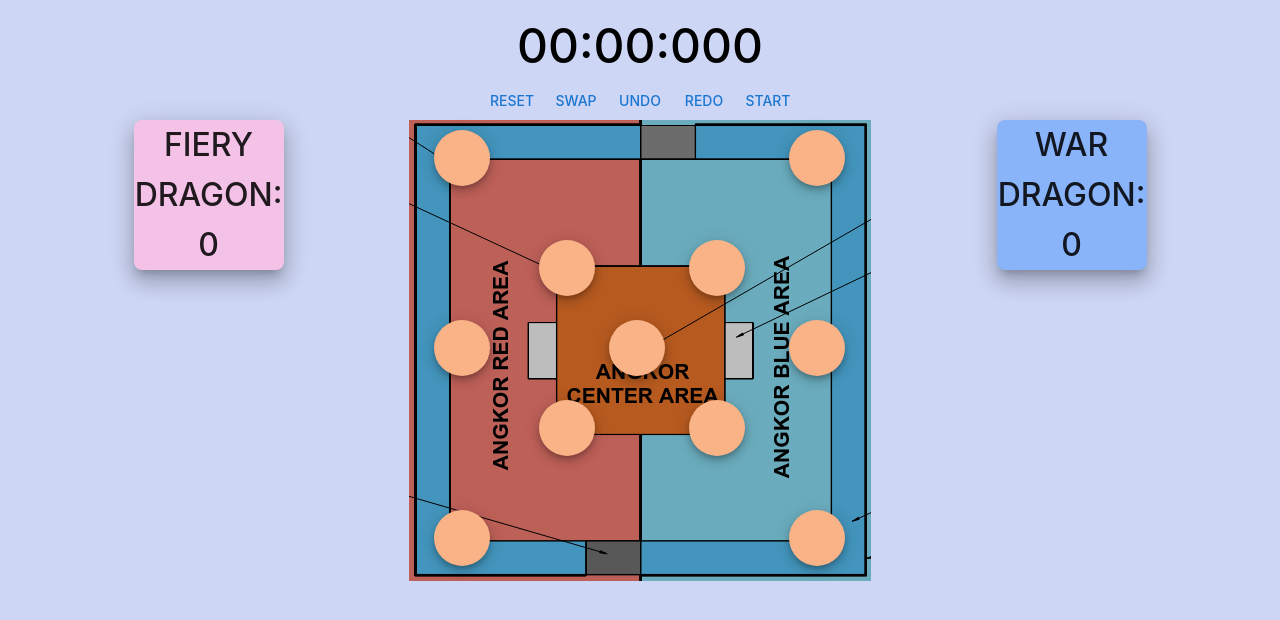
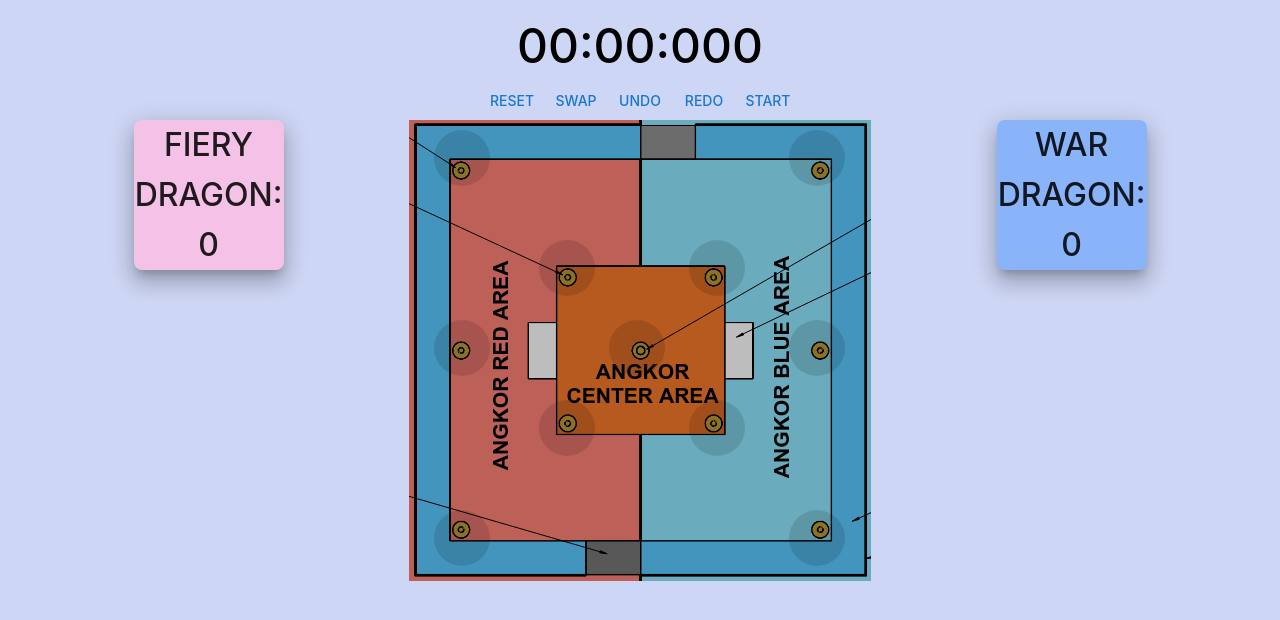
Before and after one commit to nc108x/2023-scoreboard, a React (Create React App) app: page / in a window 1280 px wide. Shown: the top 620 px of the page. Built offline with nearby package versions, Linux system fonts and the light colour scheme.

Commit message:
Attempt to refactor states and try to detect great victory

```diff
--- a/src/App.js
+++ b/src/App.js
@@ -1,4 +1,4 @@
-import { useState } from "react";
+import { useState, useRef } from "react";
 import Grid from "@mui/material/Grid";
 
 import theme from "./Theme.js";
@@ -8,22 +8,38 @@ import Gamefield from "./components/Gamefield.js";
 import Info from "./components/Info.js";
 import ControlPanel from "./components/ControlPanel.js";
 
+const empty_poles = Array(11).fill(["empty"]);
+
 function App() {
-  const [poles, setPoles] = useState(Array(11).fill(Array(1).fill("empty")));
+  /* const [poles, setPoles] = useState(default_poles); */
+  /**/
+  /* const [history, setHistory] = useState([default_poles]); */
+  /* const [pointInTime, setPointInTime] = useState(-1); */
+  /**/
+  /* const [redDragon, setRedDragon] = useState("FIERY"); */
+  /* const [blueDragon, setBlueDragon] = useState("WAR"); */
+  /**/
+  /* const redScore = useRef(0); */
+  /* const blueScore = useRef(0); */
+  /**/
+  /* const winner = useRef(null); */
 
-  const [history, setHistory] = useState(
-    Array(1).fill(Array(11).fill(Array(1).fill("empty")))
-  );
+  const [gameState, setGameState] = useState({
+    state: "IDLE",
+    startTime: Date.now(),
+    countdownAmt: 0,
+  });
+
+  const [poles, setPoles] = useState(empty_poles);
   const [pointInTime, setPointInTime] = useState(-1);
+  const history = useRef([empty_poles]);
 
   const [redDragon, setRedDragon] = useState("FIERY");
   const [blueDragon, setBlueDragon] = useState("WAR");
 
-  const [timerState, setTimerState] = useState({
-    state: "IDLE",
-    startTime: Date.now(),
-    countdownAmt: 0,
-  });
+  const redScore = useRef(0);
+  const blueScore = useRef(0);
+  const winner = useRef(null);
 
   function scoreHandler(e, pole_no, color) {
     /* to prevent right click menu from showing up */
@@ -31,25 +47,39 @@ function App() {
     let temp = [...poles];
     temp[pole_no] = [...poles[pole_no], color];
     setPoles(temp);
+    console.log(temp);
 
     /* update the timeline so that undo will work as intended */
     /* when a new ring is added, prune the future and set the current point in time to be the present */
-    setHistory([...history.slice(0, history.length + pointInTime + 1), temp]);
+    /* setHistory([...history.slice(0, history.length + pointInTime + 1), temp]); */
+    history.current = [
+      ...history.current.slice(0, history.current.length + pointInTime + 1),
+      temp,
+    ];
     setPointInTime(-1);
   }
 
   function resetHandler() {
-    setPoles(Array(11).fill(Array(1).fill("empty")));
-    setHistory(Array(1).fill(Array(11).fill(Array(1).fill("empty"))));
+    setPoles(empty_poles);
+    /* setHistory(Array(1).fill(Array(11).fill(Array(1).fill("empty")))); */
+    history.current = [empty_poles];
     setPointInTime(-1);
-    setTimerState({
+    /* setTimerState({ */
+    /*   state: "IDLE", */
+    /*   startTime: Date.now(), */
+    /*   countdownAmt: 0, */
+    /* }); */
+    setGameState({
       state: "IDLE",
       startTime: Date.now(),
       countdownAmt: 0,
     });
+    winner.current = null;
   }
 
   function swapDragons() {
+    /* setRedDragon(redDragon == "FIERY" ? "WAR" : "FIERY"); */
+    /* setBlueDragon(blueDragon == "FIERY" ? "WAR" : "FIERY"); */
     setRedDragon(redDragon == "FIERY" ? "WAR" : "FIERY");
     setBlueDragon(blueDragon == "FIERY" ? "WAR" : "FIERY");
   }
@@ -58,12 +88,13 @@ function App() {
   /* since history.at(-1) corresponds to the newest entry in the stack */
   /* pointInTime should never be positive */
   function undo() {
-    if (Math.abs(pointInTime) == history.length) {
+    console.log(history.current);
+    if (Math.abs(pointInTime) == history.current.length) {
       console.log("CAN'T UNDO ANY FURTHER");
       return;
     }
     setPointInTime(pointInTime - 1);
-    setPoles(history.at(pointInTime - 1));
+    setPoles(history.current.at(pointInTime - 1));
   }
 
   function redo() {
@@ -72,29 +103,53 @@ function App() {
       return;
     }
     setPointInTime(pointInTime + 1);
-    setPoles(history.at(pointInTime + 1));
+    setPoles(history.current.at(pointInTime + 1));
+  }
+
+  function checkEndgame(topRings) {
+    const redWinCon = topRings.slice(0, 8);
+    const blueWinCon = topRings.slice(3, 11);
+
+    /* console.log(redWinCon); */
+    /* console.log(blueWinCon); */
+
+    if (redWinCon.every((currVal) => currVal == "red")) {
+      console.log("RED GREAT VICTORY");
+      winner.current = redDragon;
+    } else if (blueWinCon.every((currVal) => currVal == "blue")) {
+      console.log("BLUE GREAT VICTORY");
+      winner.current = blueDragon;
+    } else {
+      console.log("KEEP PLAYING NERD");
+      winner.current = null;
+    }
   }
 
   function checkScore() {
-    let type1 = [0, 1, 2, 8, 9, 10];
-    let type2 = [3, 4, 6, 7];
+    const type1 = [0, 1, 2, 8, 9, 10];
+    const type2 = [3, 4, 6, 7];
     /* let type3 = 5; */
 
-    let redScore = 0;
-    let blueScore = 0;
+    let redScore_t = 0;
+    let blueScore_t = 0;
+
+    let topRings = [];
 
     for (let i = 0; i < poles.length; i++) {
-      console.log("Pole " + i + " " + poles[i].at(-1));
+      /* console.log("Pole " + i + " " + poles[i].at(-1)); */
 
-      let targetTeam = poles[i].at(-1);
+      topRings[i] = poles[i].at(-1);
       let scoreIncrease = 0;
 
-      if (targetTeam == "empty") {
+      if (topRings[i] == "empty") {
         continue;
       }
 
       if (type1.includes(i)) {
-        if ((i < 5 && targetTeam == "blue") || (i > 5 && targetTeam == "red")) {
+        if (
+          (i < 5 && topRings[i] == "blue") ||
+          (i > 5 && topRings[i] == "red")
+        ) {
           scoreIncrease = 25;
         } else {
           scoreIncrease = 10;
@@ -105,21 +160,38 @@ function App() {
         scoreIncrease = 70;
       }
 
-      if (targetTeam == "red") {
-        redScore += scoreIncrease;
+      if (topRings[i] == "red") {
+        redScore_t += scoreIncrease;
       } else {
-        blueScore += scoreIncrease;
+        blueScore_t += scoreIncrease;
       }
     }
 
-    console.log([redScore, blueScore]);
-    console.log(history);
-    console.log(pointInTime);
-    return [redScore, blueScore];
+    /* console.log([redScore_t, blueScore_t]); */
+    /* console.log(history); */
+    /* console.log(pointInTime); */
+
+    checkEndgame(topRings);
+
+    return [redScore_t, blueScore_t];
   }
 
   /* update score */
-  const [redScore, blueScore] = checkScore();
+
+  const [temp1, temp2] = checkScore();
+  redScore.current = temp1;
+  blueScore.current = temp2;
+  /* if (winner.current == null) { */
+  /*   const [temp1, temp2] = checkScore(); */
+  /*   redScore.current = temp1; */
+  /*   blueScore.current = temp2; */
+  /* } else if (timerState.state != "END") { */
+  /*   setTimerState({ */
+  /*     state: "END", */
+  /*     startTime: timerState.startTime, */
+  /*     countdownAmt: timerState.countdownAmt, */
+  /*   }); */
+  /* } */
 
   return (
     <>
@@ -136,8 +208,8 @@ function App() {
               swapDragons={swapDragons}
               undo={undo}
               redo={redo}
-              timerState={timerState}
-              setTimerState={setTimerState}
+              timerState={gameState}
+              setTimerState={setGameState}
             />
           </Grid>
 
@@ -148,15 +220,27 @@ function App() {
             sx={{ position: "relative", height: "462px" }}
           >
             <Grid item>
-              <Info score={redScore} dragonName={redDragon} color="red" />
+              <Info
+                score={redScore.current}
+                dragonName={redDragon}
+                color="red"
+              />
             </Grid>
 
             <Grid item>
-              <Gamefield poles={poles} scoreHandler={scoreHandler} />
+              <Gamefield
+                poles={poles}
+                scoreHandler={scoreHandler}
+                disabled={gameState.state != "GAME"}
+              />
             </Grid>
 
             <Grid item>
-              <Info score={blueScore} dragonName={blueDragon} color="blue" />
+              <Info
+                score={blueScore.current}
+                dragonName={blueDragon}
+                color="blue"
+              />
             </Grid>
           </Grid>
         </Grid>
--- a/src/components/ControlPanel.js
+++ b/src/components/ControlPanel.js
@@ -49,15 +49,50 @@ export default function ControlPanel({
           startTime: Date.now(),
           countdownAmt: THREE_MINS,
         });
+        /* timerState.current = { */
+        /*   state: "GAME", */
+        /*   startTime: Date.now(), */
+        /*   countdownAmt: THREE_MINS, */
+        /* }; */
 
         console.log("GO TO GAME");
         break;
+
       case "GAME":
+        /* setTimerState({ */
+        /*   state: "IDLE", */
+        /*   startTime: Date.now(), */
+        /*   countdownAmt: STOP, */
+        /* }); */
+        /**/
+        /* console.log("GO TO IDLE"); */
+
+        setTimerState({
+          state: "END",
+          startTime: Date.now(),
+          countdownAmt: STOP,
+        });
+        /* timerState.current = { */
+        /*   state: "END", */
+        /*   startTime: Date.now(), */
+        /*   countdownAmt: STOP, */
+        /* }; */
+
+        console.log("GO TO STOP");
+        break;
+
+      case "STOP":
         setTimerState({
           state: "IDLE",
           startTime: Date.now(),
           countdownAmt: STOP,
         });
+
+        /* timerState.current = { */
+        /*   state: "IDLE", */
+        /*   startTime: Date.now(), */
+        /*   countdownAmt: STOP, */
+        /* }; */
 
         console.log("GO TO IDLE");
         break;
@@ -76,6 +111,12 @@ export default function ControlPanel({
           countdownAmt: ONE_MIN,
         });
 
+        /* timerState.current = { */
+        /*   state: "PREP", */
+        /*   startTime: Date.now(), */
+        /*   countdownAmt: ONE_MIN, */
+        /* }; */
+
         console.log("GOING FROM IDLE TO PREP");
         break;
 
@@ -86,6 +127,12 @@ export default function ControlPanel({
           startTime: Date.now(),
           countdownAmt: STOP,
         });
+
+        /* timerState.current = { */
+        /*   state: "IDLE", */
+        /*   startTime: Date.now(), */
+        /*   countdownAmt: STOP, */
+        /* }; */
 
         console.log("GOING FROM PREP/GAME TO IDLE");
         break;
--- a/src/components/Gamefield.js
+++ b/src/components/Gamefield.js
@@ -1,6 +1,6 @@
 import Pole from "./Pole.js";
 
-export default function Gamefield({ poles, scoreHandler }) {
+export default function Gamefield({ poles, scoreHandler, disabled }) {
   return (
     <>
       <div className="gamefield">
@@ -8,18 +8,21 @@ export default function Gamefield({ poles, scoreHandler }) {
           <Pole
             pos={10}
             rings={poles[0]}
+            disabled={disabled}
             redScoreHandler={(e) => scoreHandler(e, 0, "red")}
             blueScoreHandler={(e) => scoreHandler(e, 0, "blue")}
           />
           <Pole
             pos={200}
             rings={poles[1]}
+            disabled={disabled}
             redScoreHandler={(e) => scoreHandler(e, 1, "red")}
             blueScoreHandler={(e) => scoreHandler(e, 1, "blue")}
           />
           <Pole
             pos={390}
             rings={poles[2]}
+            disabled={disabled}
             redScoreHandler={(e) => scoreHandler(e, 2, "red")}
             blueScoreHandler={(e) => scoreHandler(e, 2, "blue")}
           />
@@ -29,12 +32,14 @@ export default function Gamefield({ poles, scoreHandler }) {
           <Pole
             pos={120}
             rings={poles[3]}
+            disabled={disabled}
             redScoreHandler={(e) => scoreHandler(e, 3, "red")}
             blueScoreHandler={(e) => scoreHandler(e, 3, "blue")}
           />
           <Pole
             pos={280}
             rings={poles[4]}
+            disabled={disabled}
             redScoreHandler={(e) => scoreHandler(e, 4, "red")}
             blueScoreHandler={(e) => scoreHandler(e, 4, "blue")}
           />
@@ -44,6 +49,7 @@ export default function Gamefield({ poles, scoreHandler }) {
           <Pole
             pos={200}
             rings={poles[5]}
+            disabled={disabled}
             redScoreHandler={(e) => scoreHandler(e, 5, "red")}
             blueScoreHandler={(e) => scoreHandler(e, 5, "blue")}
           />
@@ -53,12 +59,14 @@ export default function Gamefield({ poles, scoreHandler }) {
           <Pole
             pos={120}
             rings={poles[6]}
+            disabled={disabled}
             redScoreHandler={(e) => scoreHandler(e, 6, "red")}
             blueScoreHandler={(e) => scoreHandler(e, 6, "blue")}
           />
           <Pole
             pos={280}
             rings={poles[7]}
+            disabled={disabled}
             redScoreHandler={(e) => scoreHandler(e, 7, "red")}
             blueScoreHandler={(e) => scoreHandler(e, 7, "blue")}
           />
@@ -68,18 +76,21 @@ export default function Gamefield({ poles, scoreHandler }) {
           <Pole
             pos={10}
             rings={poles[8]}
+            disabled={disabled}
             redScoreHandler={(e) => scoreHandler(e, 8, "red")}
             blueScoreHandler={(e) => scoreHandler(e, 8, "blue")}
           />
           <Pole
             pos={200}
             rings={poles[9]}
+            disabled={disabled}
             redScoreHandler={(e) => scoreHandler(e, 9, "red")}
             blueScoreHandler={(e) => scoreHandler(e, 9, "blue")}
           />
           <Pole
             pos={390}
             rings={poles[10]}
+            disabled={disabled}
             redScoreHandler={(e) => scoreHandler(e, 10, "red")}
             blueScoreHandler={(e) => scoreHandler(e, 10, "blue")}
           />
--- a/src/components/Pole.js
+++ b/src/components/Pole.js
@@ -5,6 +5,7 @@ import Zoom from "@mui/material/Zoom";
 export default function Pole({
   pos,
   rings,
+  disabled,
   redScoreHandler,
   blueScoreHandler,
 }) {
@@ -24,12 +25,15 @@ export default function Pole({
 
   return (
     <Tooltip TransitionComponent={Zoom} title={hover}>
+      <div>
         <Fab
+          disabled={disabled}
           color={color}
           onClick={redScoreHandler}
           onContextMenu={blueScoreHandler}
           sx={{ position: "absolute", top: pos }}
         ></Fab>
+      </div>
     </Tooltip>
   );
 }
```
Lines whose indentation alone changed are shown as unchanged.
